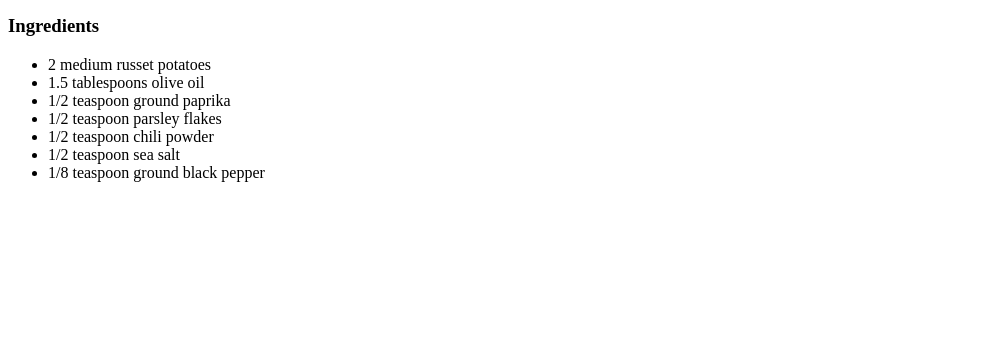
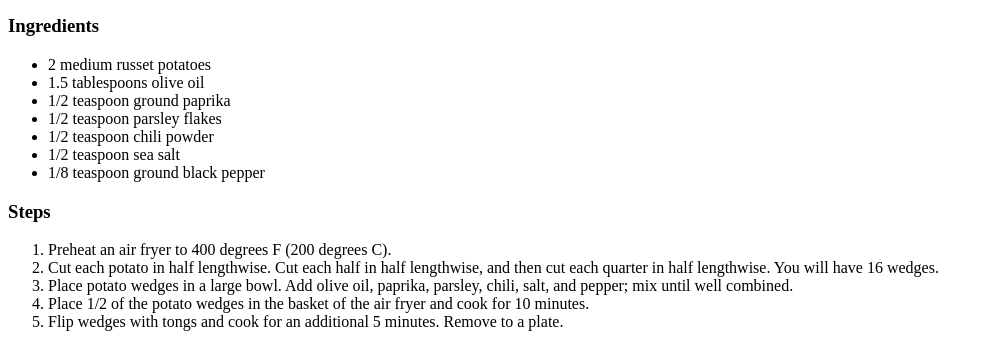
Before and after one commit to npetraglia/odin-recipes, a plain HTML site: page recipes/wedges.html in a window 1280 px wide. Shown: the part 528-875 px from the top of the page, without its empty margins (0-990 px from the left). Before the commit the page ends 800 px from the top, so only its background shows below. Drawn offline with Linux system fonts and the light colour scheme.

Commit message:
ordered steps list wedges.html

```diff
--- a/recipes/wedges.html
+++ b/recipes/wedges.html
@@ -20,5 +20,16 @@
         <li>1/2 teaspoon sea salt</li>
         <li>1/8 teaspoon ground black pepper</li>
     </ul>
+    <h3>Steps</h3>
+    <ol>
+        <li>Preheat an air fryer to 400 degrees F (200 degrees C).</li>
+        <li>Cut each potato in half lengthwise. Cut each half in half
+            lengthwise, and then cut each quarter in half lengthwise. You
+            will have 16 wedges.</li>
+        <li>Place potato wedges in a large bowl. Add olive oil, paprika,
+            parsley, chili, salt, and pepper; mix until well combined.</li>
+        <li>Place 1/2 of the potato wedges in the basket of the air fryer and cook for 10 minutes.</li>
+        <li>Flip wedges with tongs and cook for an additional 5 minutes. Remove to a plate.</li>
+    </ol>
 </body>
 </html>
```
